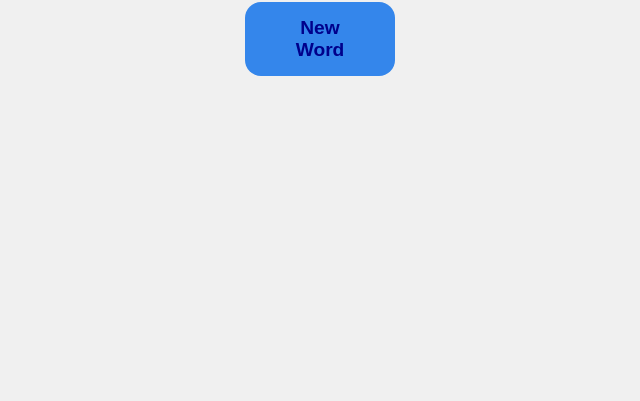
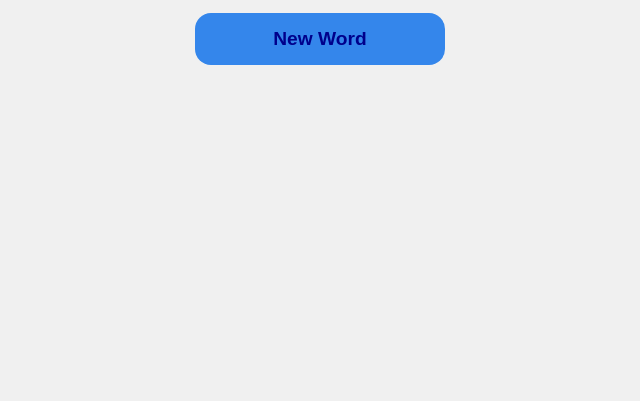
Before and after one commit to soc-oi/vnwords, a plain HTML site: page index.html in a window 1280 px wide. Shown: the part 399-800 px from the top of the page, without its empty margins (320-960 px from the left). Drawn offline with Linux system fonts and the light colour scheme.

Commit message:
fix button size

```diff
--- a/index.html
+++ b/index.html
@@ -44,15 +44,13 @@
             border-radius: 16px;
             transition-duration: 0.5s;
             cursor: pointer;
-            width: 80%;
-            min-width: 150px;
+            width: 250px;
         }
-
         button:hover {
             background-color: #3434eb;
             color: white;
             padding: 15px 32px;
-            width: 90%;
+            width: 300px;
         }
     </style>
 </head>
```
